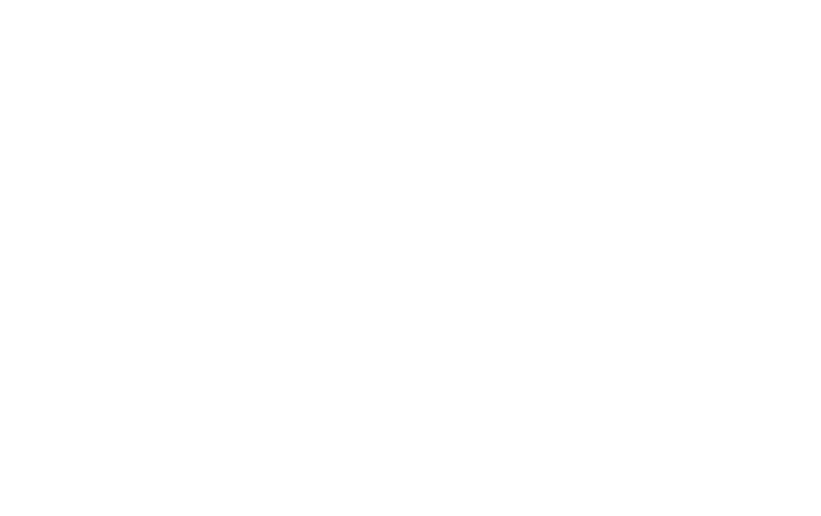
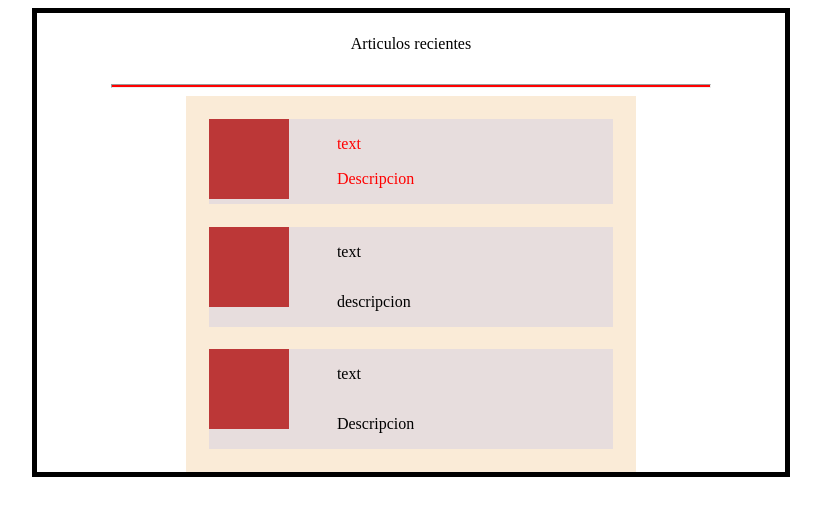
Before and after one commit to erik2344/listadoarticulos, a plain HTML site: page index.html in a window 1280 px wide. Shown: the whole page, without its empty margins (229-1050 px from the left). Drawn offline with Linux system fonts and the light colour scheme.

Commit message:
hasta donde se ve algo bien

```diff
--- a/index.html
+++ b/index.html
@@ -3,9 +3,50 @@
 <head>
     <meta charset="UTF-8">
     <meta name="viewport" content="width=device-width, initial-scale=1.0">
+    <link rel="stylesheet" href="style.css">
     <title>Document</title>
 </head>
 <body>
-
+    <section class="parent">
+        <div class="header">
+            Articulos recientes
+        </div>
+        <hr>
+        <div class="content">
+            <div class="item">
+                <div class="img"></div>
+                <div class="text">
+                    <p class="content-txt">
+                        text
+                    </p>
+                    <p class="content-desc">
+                        Descripcion
+                    </p>
+                </div>
+            </div>
+            <div class="item">
+                <div class="img"></div>
+                <div class="text">
+                    <p>
+                        text
+                    </p>
+                    <p>
+                        descripcion
+                    </p>
+                </div>
+            </div>
+            <div class="item">
+                <div class="img"></div>
+                <div class="text">
+                    <p>
+                        text
+                    </p>
+                    <p>
+                        Descripcion
+                    </p>
+                </div>
+            </div>
+        </div>
+    </section>
 </body>
 </html>
--- a/style.css
+++ b/style.css
@@ -0,0 +1,56 @@
+body{
+    display: flex;
+    justify-content: center;
+}
+.parent{
+    box-sizing: border-box;
+    width: 60%;
+    display: flex;
+    flex-direction: column;
+    align-items: center;
+    border: 5px solid;
+    position: relative;
+}
+hr{
+    background-color: red;
+    width: 80%;
+    height: 3px;
+    margin-left: 1em;
+    margin-right: 1em;
+}
+.header{
+    margin: 3%;
+}
+.img{
+    width: 5em;
+    height: 5em;
+    background-color: rgb(188, 55, 55);
+}
+.content{
+    box-sizing: border-box;
+    width: 60%;
+    height: 100%;
+    box-sizing: border-box;
+    background-color: antiquewhite;
+}
+.item{
+    box-sizing: border-box;
+    display: flex;
+    flex-wrap: wrap;
+    margin: 5%;
+    background-color: rgb(231, 221, 221);
+}
+.text{
+    display: flex;
+    flex-direction: column;
+    justify-content: center;
+    margin-left: 3em;
+}
+.content-txt{
+    color: red;
+    margin-bottom: 1em;
+}
+.content-desc{
+    color: red;
+    margin-top: .1em;
+}
```
Also changed, not shown: img/image-removebg-preview (1).png (added), img/image-removebg-preview (2).png (added), img/image-removebg-preview.png (added), 1 other file.
